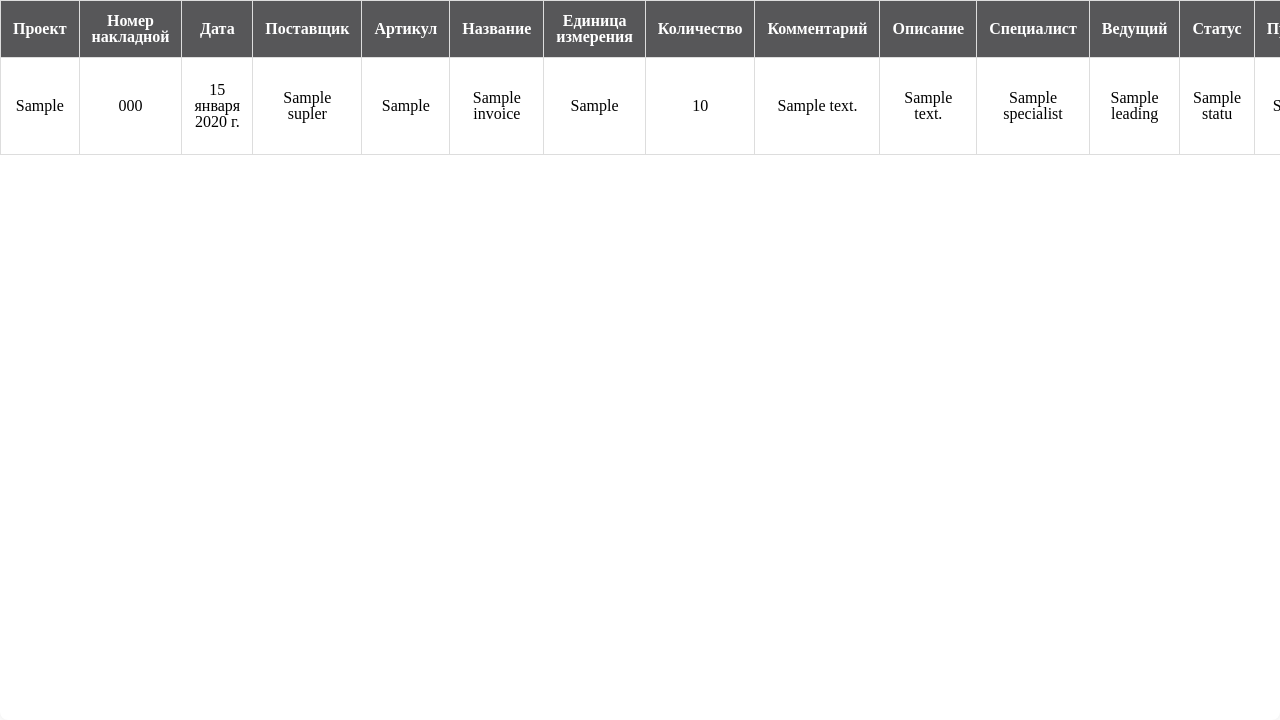
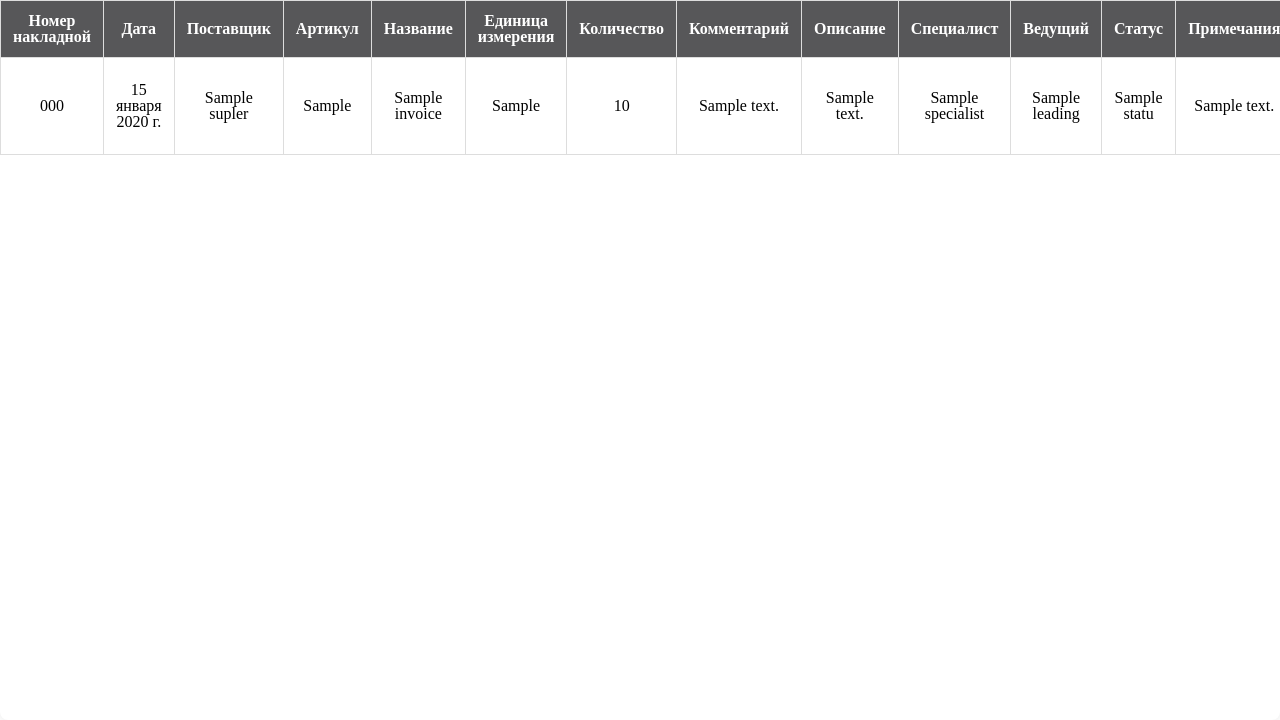
Before and after one commit to banywick/enterprise, a Django app: page /shortfalls/ in a window 1280 px wide. Shown: the part 100-820 px from the top of the page. Run offline with Django 5.2, Linux system fonts and the light colour scheme; a user stored in the database is signed in; tables that the repository leaves empty hold one stand-in row (values such as "Sample post"); data that the repository does not hold is empty; parts of the project's set-up code (start-up, migrations or seed data) failed here and were passed over.

Commit message:
комерс готова

```diff
--- a/comersant/forms.py
+++ b/comersant/forms.py
@@ -48,7 +48,8 @@ class InputDataForm(forms.Form):
             'cols': 50,  # Начальное количество столбцов
             'style': 'max-width: 100%; max-height: 200px; border: 1px solid #ccc;'  # Ограничение максимального размера и добавление границы
         }),
-        label='Описание проблемы'
+        label='Описание проблемы',
+        required=False  # Указываем, что поле не является обязательным
     )
     specialist = forms.ModelChoiceField(
         queryset=Specialist.objects.all(),
@@ -69,6 +70,9 @@ class InputDataForm(forms.Form):
     )
     hidden_article = forms.CharField(
         widget=forms.HiddenInput(attrs={'id': 'hidden_article'})  # Скрытое поле с id
+    )
+    hidden_project = forms.CharField(
+        widget=forms.HiddenInput(attrs={'id': 'hidden_project'})  # Скрытое поле с id
     )
 
 
--- a/comersant/static/js/auto_fields.js
+++ b/comersant/static/js/auto_fields.js
@@ -2,6 +2,7 @@ const check_article = document.querySelector('.check_article');
 const views_title = document.querySelector('.views_title');
 const views_article = document.getElementById('hidden_article');
 const views_unit = document.getElementById('hidden_unit');
+const views_project = document.getElementById('hidden_project');
 
 
 
@@ -26,6 +27,9 @@ check_article.addEventListener('input', async function () {
             if (data.article) {
                 views_article.value = data.article;
             }
+            if (data.project) {
+                views_project.value = data.project;
+            }
             if (data.unit) {
                 views_unit.value = data.unit;
             }
--- a/comersant/templates/comersant/comers.html
+++ b/comersant/templates/comersant/comers.html
@@ -77,7 +77,6 @@
                 <table>
                     <thead>
                         <tr>
-                            <th>Проект</th>
                             <th>Номер накладной</th>
                             <th>Дата</th>
                             <th>Поставщик</th>
@@ -97,8 +96,7 @@
                     </thead>
                     <tbody>
                         {% for invoice in invoices %}
-                            <tr>
-                                <td>{% if invoice.project %}{{ invoice.project}}{% else %}{% endif %}</td>
+                            <tr style="{% if invoice.project == 'БУК-МБ2-6' %}background-color: #ffe60024;{% endif %}">
                                 <td>{{ invoice.invoice_number }}</td>
                                 <td>{{ invoice.date }}</td>
                                 <td>{{ invoice.supplier }}</td>
@@ -110,10 +108,10 @@
                                 <td>{% if invoice.description_problem %}{{ invoice.description_problem}}{% else %}{% endif %}</td>
                                 <td>{{ invoice.specialist }}</td>
                                 <td>{{ invoice.leading }}</td>
-                                <td style="{% if invoice.status.name == 'Обработка' %}background-color: #9ACD32;
-                                {% elif invoice.status.name == 'На списание' %}background-color: #00FA9A;
+                                <td style="{% if invoice.status.name == 'Обработка' %}background-color: #daff0073;
+                                {% elif invoice.status.name == 'На списание' %}background-color: #36d3399c;
                                 {% elif invoice.status.name == 'Допоставка' %}background-color: #20B2AA;
-                                {% elif invoice.status.name == 'Ждем ответ' %}background-color: #A52A2A;{% endif %}">
+                                {% elif invoice.status.name == 'Ждем ответ' %}background-color: #f56d6dde;{% endif %}">
                                 {{ invoice.status.name }}</td>
                                 <td>{% if invoice.description  %}{{ invoice.description  }}{% else %}{% endif %}</td>
                                 <td>
--- a/comersant/views.py
+++ b/comersant/views.py
@@ -88,6 +88,7 @@ def input_data(request):
                 date=form.cleaned_data['date'],
                 supplier=form.cleaned_data['supplier'],
                 article=form.cleaned_data['hidden_article'],
+                project=form.cleaned_data['hidden_project'],
                 name=form.cleaned_data['auto_title'],
                 unit=form.cleaned_data['hidden_unit'],  # Пример значения, можно изменить
                 quantity=form.cleaned_data['quantity'],
--- a/finder/views.py
+++ b/finder/views.py
@@ -255,13 +255,15 @@ def check_article(request, art):
         title = article.title
         unit = article.base_unit
         art_product = article.article
+        project = article.project
         id = article.id
         total_quantity = f'{total_quantity:.2f}'
         return JsonResponse({"title": title,
                             "id": id, "party": party,
                             'total_quantity': total_quantity,
                             'unit': unit,
-                            'article': art_product})
+                            'article': art_product,
+                            "project":project})
     return JsonResponse({"error": "Товара нет в базе"})
 
 
```
